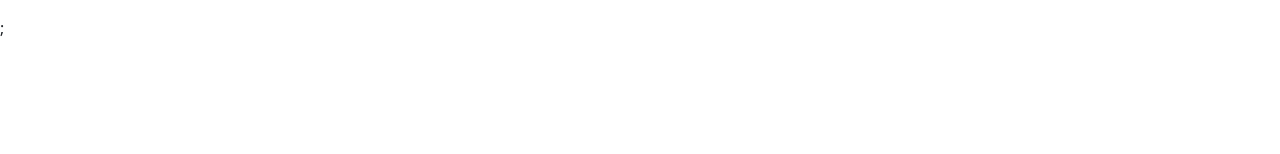
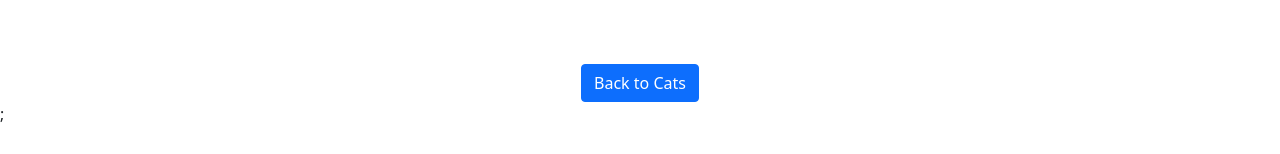
Before and after one commit to thusharathiwanka/adapt-a-cat, a Next.js app: page /cats/1 in a window 1280 px wide. Shown: the part 416-570 px from the top of the page. Built offline with nearby package versions, Linux system fonts and the light colour scheme.

Commit message:
CREATE: back to cats link added

```diff
--- a/pages/cats/[id].js
+++ b/pages/cats/[id].js
@@ -21,6 +21,7 @@ const Cat = () => {
 	}, [id]);
 
 	return cat ? (
+		<>
 			<div className="container d-flex justify-content-center mt-5 align-items-center">
 				<Head>
 					<title>Cats | {cat.name}</title>
@@ -31,6 +32,12 @@ const Cat = () => {
 					<p>{cat.description}</p>
 				</div>
 			</div>
+			<div className="text-center mt-5">
+				<button type="button" className="btn btn-primary" onClick={() => router.push("/cats")}>
+					Back to Cats
+				</button>
+			</div>
+		</>
 	) : (
 		"Loading..."
 	);
```
Lines whose indentation alone changed are shown as unchanged.
